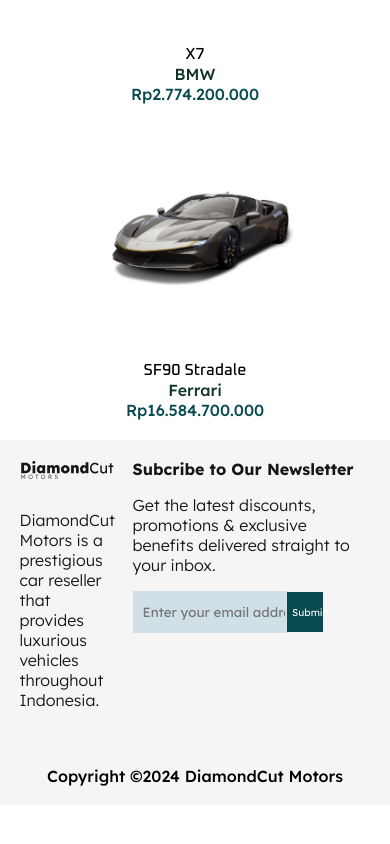
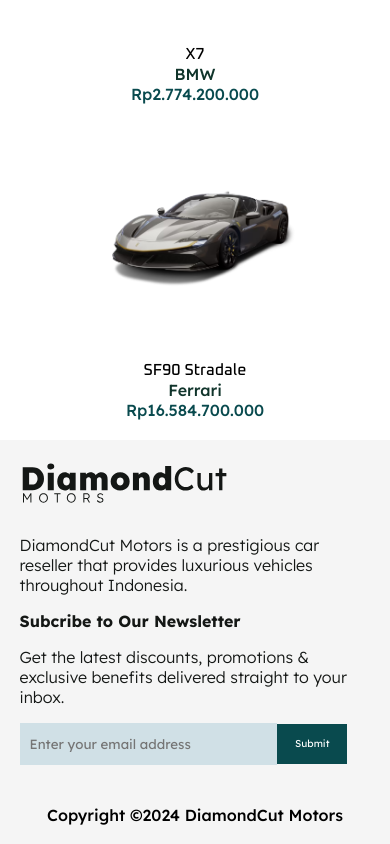
Before and after one commit to Garchompz/HCI-Lab, a plain HTML site: page index.html in a window 390 px wide. Shown: the part 1674-2518 px from the top of the page. Before the commit the page ends 2479 px from the top, so only its background shows below. Drawn offline with Linux system fonts and the light colour scheme; a script that the page names is missing.

Commit message:
Update styles.css

```diff
--- a/styles.css
+++ b/styles.css
@@ -811,6 +811,34 @@ input#subscribe {
     .submit-btn {
         padding: 0 2%;
     }
+
+    .create-account-box {
+        width: 400px;
+    }
+}
+
+@media screen and (max-width: 500px) {
+    .footer-top {
+        flex-direction: column;
+    }
+
+    .footer-left {
+        width: 100%;
+        /* justify-content: center;
+        align-items: center; */
+    }
+
+    .footer-left img {
+        width: 60%;
+    }
+
+    input#subscribe {
+        width: 70%;
+    }
+
+    .submit-btn {
+        width: 20%;
+    }
 }
 
 @media screen and (max-width: 400px) {
```
Also changed, not shown: 1 other file.
